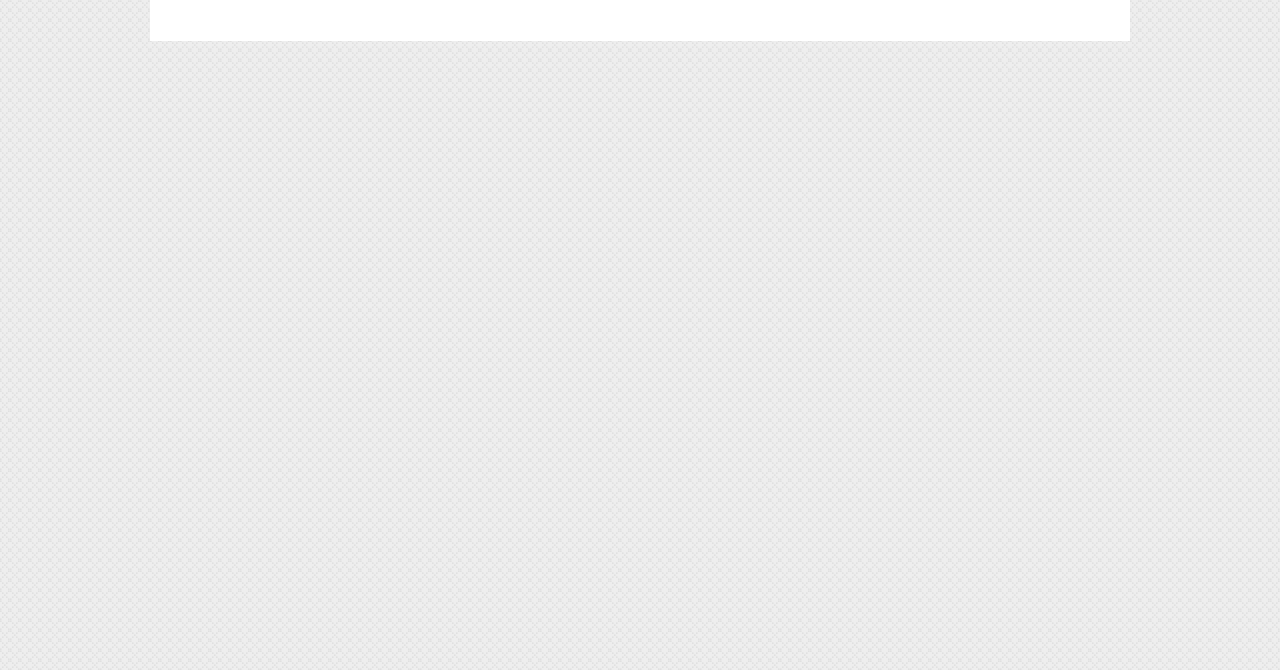
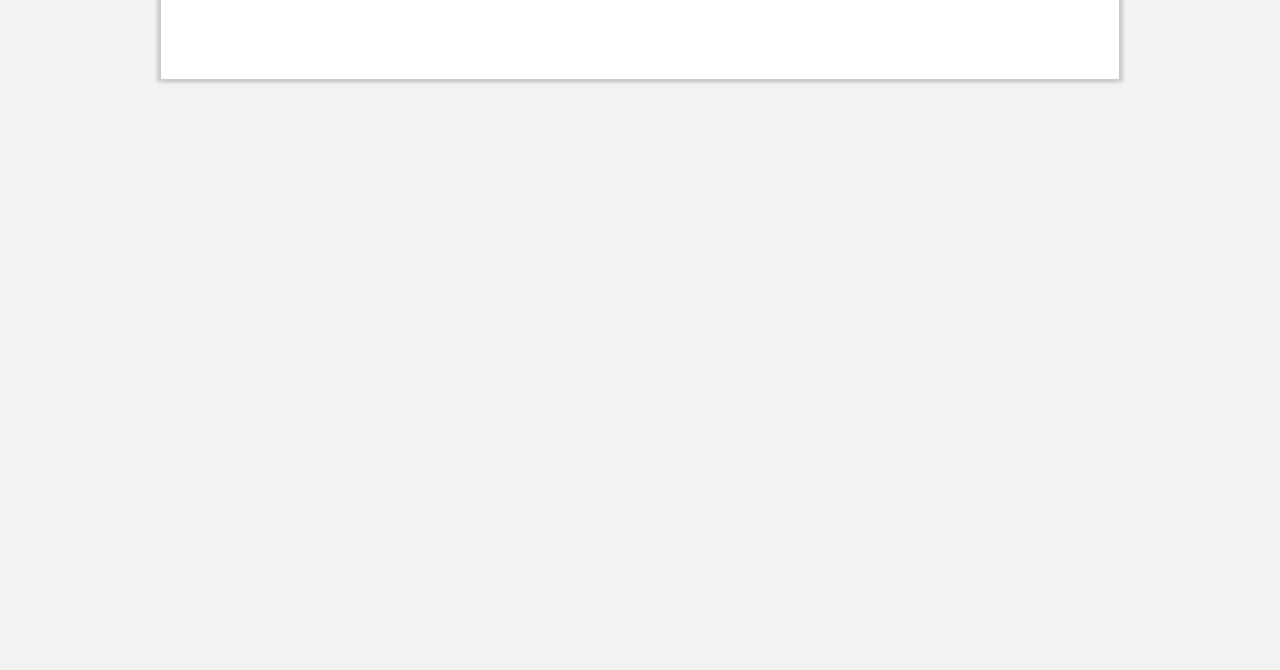
Before and after one commit to l5071134/live-2, a PHP site: page /incs/header.php in a window 1280 px wide. Shown: the part 130-800 px from the top of the page. Run offline with PHP 8.4, Linux system fonts and the light colour scheme; data that the repository does not hold is empty.

Commit message:
css changes

```diff
--- a/css/main.css
+++ b/css/main.css
@@ -1,23 +1,44 @@
 html, body{font-size: 16px; margin: 0 0 0 0; padding: 0; width: 100%; height: 100%;}
-body{background-color: rgb(249, 249, 240); font-family:"open sans", arial,sans-serif; background-image: url('../img/bg.png');}
+html { overflow-x: visible; overflow-y: scroll; background-color:#f2f2f2; }
+body{
+  width:960px;
+  height:auto;
+  margin: 0 auto;
+  background-color:#f2f2f2;
+  /* background-color: rgb(249, 249, 240);  */
+  font-family:"open sans", arial,sans-serif;
+  /* background-image: url('../img/bg.png'); */
+}
 
-#mainContainer{position:relative; height:auto !important; height:100%; min-height:100%;}
+#mainContainer{
+  position:relative;
+/*   height:auto !important;
+  height:100%;
+  min-height:100%; */
+  border-left: 1px solid #CCCCCC;
+  border-right: 1px solid #CCCCCC;
+  box-shadow: 3px 3px 3px 0 #CCCCCC, -3px 3px 3px 0 #CCCCCC;
+}
 
-#bannerContainer{width: 100%; background-color: #d21033; border-bottom: 5px #8c0b23 solid;height: 76px;}
-#banner{margin: 0 auto; width: 980px; height:76px;}
-#bannerTitle{position: absolute; font-size: 24px; color: #ffffff; margin: 40px 0 0 325px;}
+#bannerContainer{
+  width: 100%;
+  height:129px;
+  background: url('../img/crispgray_03.png') repeat-x scroll center bottom #FFFFFF;
+}
+#banner{margin: 0 auto; width: 940px; }
+#bannerTitle{position: absolute; font-size: 24px; font-weight:700; color: #000; margin: 60px 0 0 325px;}
 .logout {float: right; margin: 15px 10px 0 0;}
 .logout a{text-decoration: none; font-size: 14px;}
 
 #alertContainer{width: 100%; min-height: 30px; background-color: #8c0b23;}
-#alert{margin: 0 auto; width: 980px;color: #FFFFFF; font-size: 18px; text-align: center; height: 30px;}
+#alert{margin: 0 auto; color: #FFFFFF; font-size: 18px; text-align: center; height: 30px;}
 
-#contentContainer{margin: 0 auto; width: 980px; background-color: #FFFFFF; padding-bottom: 70px;}
-#content{padding: 10px;}
+#contentContainer{margin: 0 auto; background-color: #FFFFFF; padding-bottom: 70px;}
+#content{ padding: 0 10px 10px; }
 
 #error{border: 1px solid #ff002e; padding: 10px; font-size: 14px; background-color: #f0c2ca; font-weight: bold;}
 
-h1{font-size: 28px;}
+h1{ font-size: 28px;margin-top:0;  }
 
 .item{margin: 8px 5px;}
 .item.title{font-size: 18px;}
@@ -37,13 +58,19 @@ li{margin: 5px 0;}
 input.pcode {font-size: 20px; width: 200px;}
 .pcode-submit{font-size: 20px;}
 
-#footerContainer{width: 100%; position:absolute; bottom:0; height: 50px; background-color: #c10f2f; border-top: 3px #8c0b23 solid;}
-#footer{margin: 5px auto; width: 980px; text-align: right;}
-.middot{padding: 0 8px; color: #FFFFFF; font-weight: bold;}
+#footerContainer{
+  width: 100%;
+  position:absolute;
+  bottom:0;
+  height: 30px;
+  background-color: #D6D6D6;
+}
+#footer{margin: 5px 10px; text-align: right;}
+.middot{padding: 0 8px; color: #333; font-weight: bold;}
 
 
-#footer a{color:#FFFFFF;  text-decoration: none; font-size: 14px;}
+#footer a{color:#333;  text-decoration: none; font-size: 14px;}
 #footer a:link{}
 #footer a:visited{}
-#footer a:hover{border-bottom: 1px dotted #FFFFFF;}
+#footer a:hover{  color:#0062A0;/* border-bottom: 1px dotted #FFFFFF; */}
 #footer a:active{}
```
